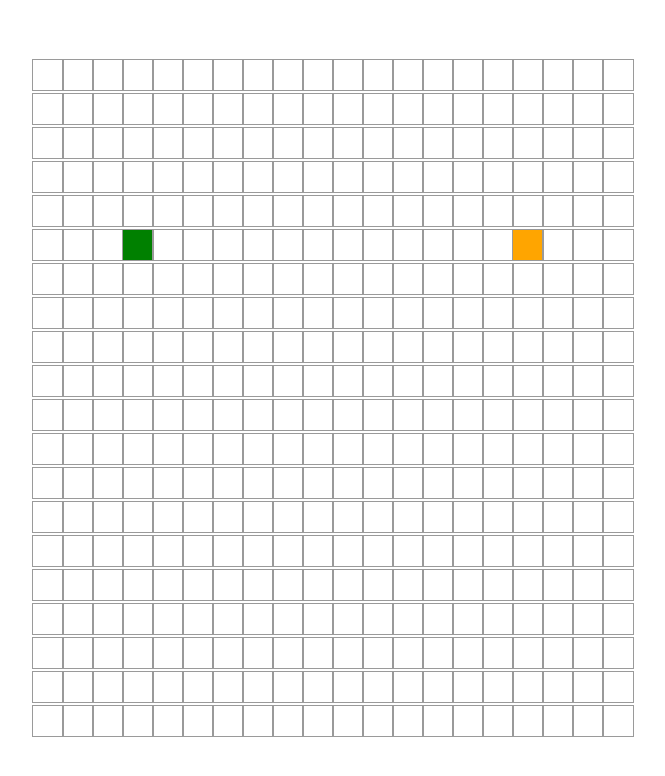
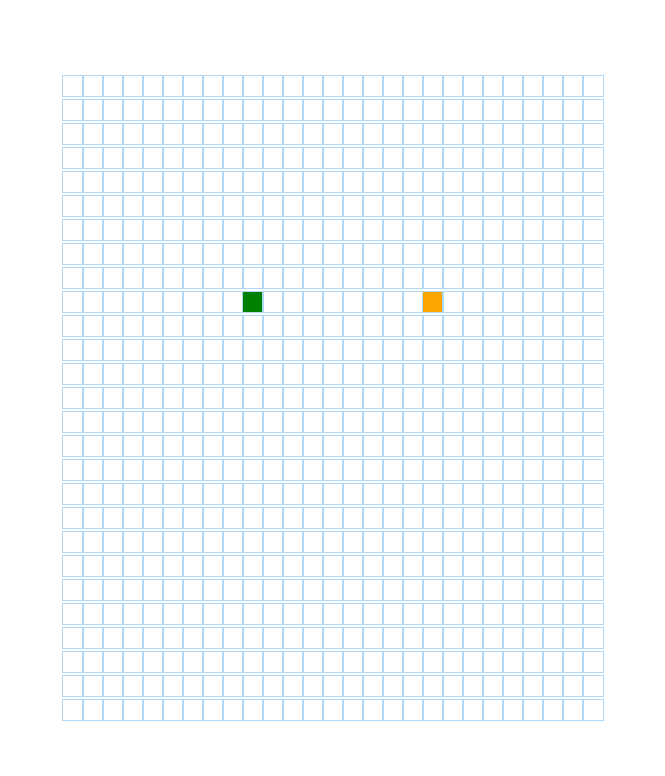
Before and after one commit to KevinLohJunYong/SnakeGame, a React (Create React App) app: page / in a window 1280 px wide. Shown: the top 776 px of the page, without its empty margins (307-972 px from the left). Built offline with nearby package versions, Linux system fonts and the light colour scheme.

Commit message:
done a functional board using functions to be able to incorporate React Hooks

```diff
--- a/src/App.css
+++ b/src/App.css
@@ -1,8 +1,21 @@
-.centerGrid {
-  margin: 0;
+.board {
   position: absolute;
   top: 50%;
   left: 50%;
-  -ms-transform: translate(-50%, -50%);
   transform: translate(-50%, -50%);
 }
+
+.cell {
+  display: inline-block;
+  height: 20px;
+  width: 20px;
+  outline: 1px solid rgb(175, 216, 248);
+}
+
+.snake-cell {
+  background-color: green;
+}
+
+.food-cell {
+  background-color: orange;
+}
--- a/src/App.js
+++ b/src/App.js
@@ -1,72 +1,60 @@
-import logo from './logo.svg';
+import React, { useState } from 'react';
 import './App.css';
-import Node from './Node/Node.jsx';
-import React, { Component } from 'react';
 
-const ROWS = 20;
-const COLS = 20;
+const BOARD_SIZE = 27;
+const STARTING_SNAKE_ROW = 9;
+const STARTING_SNAKE_COL = 9;
+const STARTING_FOOD_ROW = 9;
+const STARTING_FOOD_COL = 18;
 
-export default class App extends React.Component {
-  constructor() {
-    super();
-    this.state = {
-        grid: [],
-    };
-  }
-  render() {
+export default function Board() {
+    const [board,setBoard] = useState(createBoard());
+    return (
+        <div className="board">
+            {
+      board.map((row)=>{
           return (
               <div>
-          <div className="centerGrid">
-            {this.setGrid()}
-          </div>
+                  {
+                      row.map((cell)=> {
+                          return (
+                               <div className={getClassName(cell)}>
                                 </div>
                           );
                       }
-  setGrid() {
-    return (
-      this.state.grid.map((row) => {
-        return (
-           <div>
-             {row.map((node)=>{
-               const {isSnakeNode,isFoodNode,row,col} = node;
-               return (
-                   <Node
-                    isSnakeNode={isSnakeNode}
-                    isFoodNode={isFoodNode}
-                    row={row}
-                    col={col}>
-                   </Node>
-               );
-             })}
+                      )
+                  }
+              </div>
+          )
+      })
+    }
       </div>
     );
-      })
-    );
 }
-  componentDidMount() {
+
+function createBoard() {
     const board = [];
-    for(let r=0;r<ROWS;r++) {
-      const row  = [];
-      for(let c=0;c<COLS;c++) {
-         row.push(this.createNode(r,c));
+    for(let r=0;r<BOARD_SIZE;r++) {
+        const row = [];
+        for(let c=0;c<BOARD_SIZE;c++) {
+            const cell = {
+                row: r,
+                col: c,
+                isSnakeCell: r == STARTING_SNAKE_ROW && c == STARTING_SNAKE_COL,
+                isFoodCell: r == STARTING_FOOD_ROW && c == STARTING_FOOD_COL,
+            };
+            row.push(cell);
         }
         board.push(row);
     }
-    this.setState({grid:board});
+    return board;
 }
-  createNode(r,c) {
-   const node = {
-      isSnakeNode: this.checkIfSnakeNode(r,c) ? true : false,
-      isFoodNode: this.checkIfFoodNode(r,c) ? true : false,
-      row: r,
-      col: c,
+
+function getClassName(cell) {
+    // alert(cell.col);
+    if(cell.isSnakeCell) return 'cell snake-cell';
+    else if(cell.isFoodCell) {
+        return 'cell food-cell';
     }
-   return node;
+    return 'cell';
 }
-  checkIfFoodNode(r,c) {
-    return r == 5 && c == 16;
-  }
-  checkIfSnakeNode(r,c) {
-    return r == 5 && c == 3;
-  }
-}
--- a/src/Node/Node.css
+++ /dev/null
@@ -1,14 +0,0 @@
-.node {
-    display: inline-block;
-    height: 30px;
-    width: 30px;
-    outline: 1px solid rgb(154, 154, 154);
-}
-
-.node-snake {
-    background-color: green;
-}
-
-.node-food {
-    background-color: orange;
-}
--- a/src/Node/Node.jsx
+++ /dev/null
@@ -1,19 +0,0 @@
-import styles from './Node.css';
-import React, { Component } from 'react';
-
-export default class Node extends React.Component {
-    render() {
-       const {
-          isSnakeNode,
-          isFoodNode,
-          row,
-          col,
-       } = this.props;
-       const _className = isSnakeNode ? 'node-snake' : isFoodNode ? 'node-food' : ' ';
-       return (
-          <div
-             className={`node ${_className}`}>
-             </div>
-       );
-    }
-}
```
Lines whose indentation alone changed are shown as unchanged.
